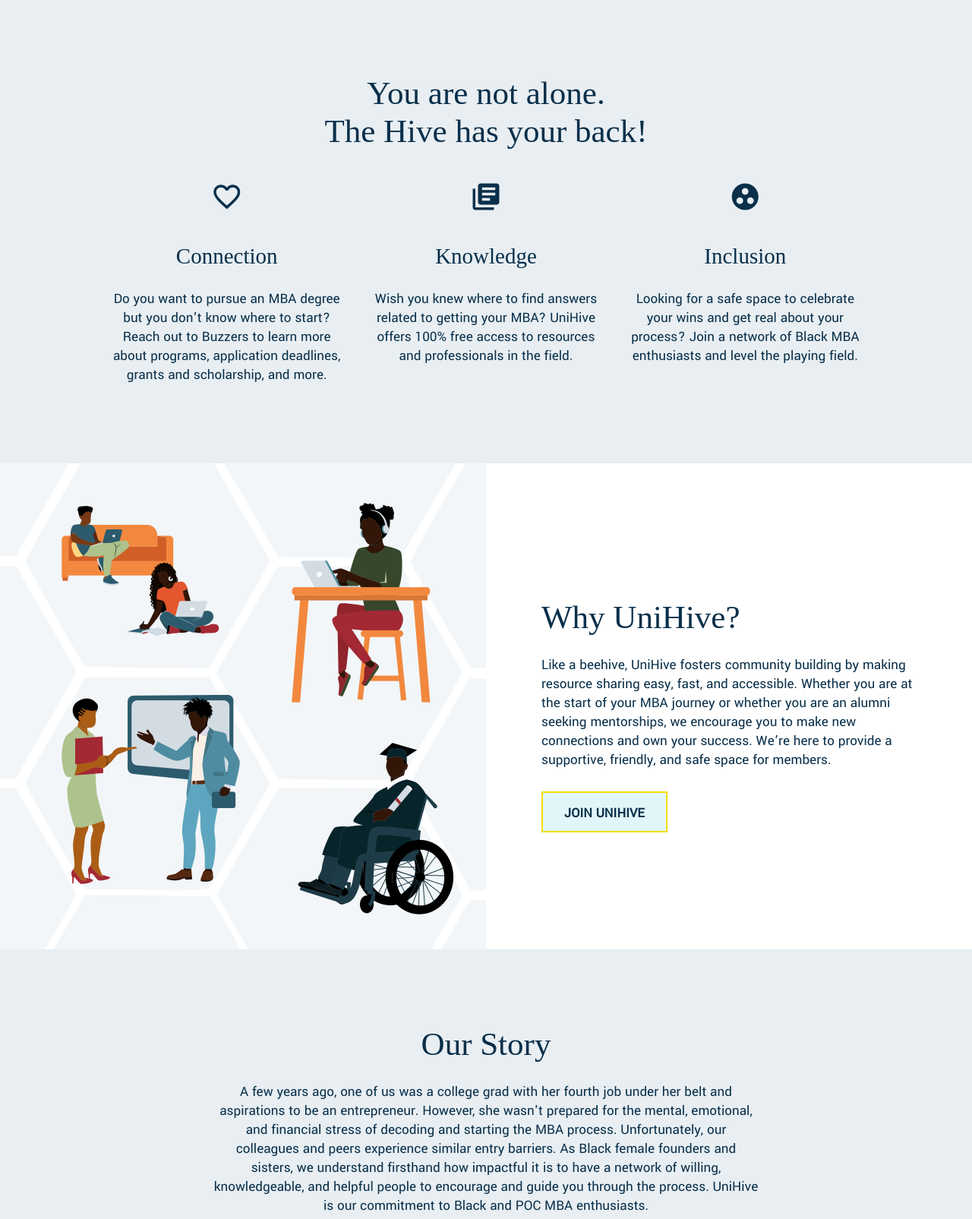
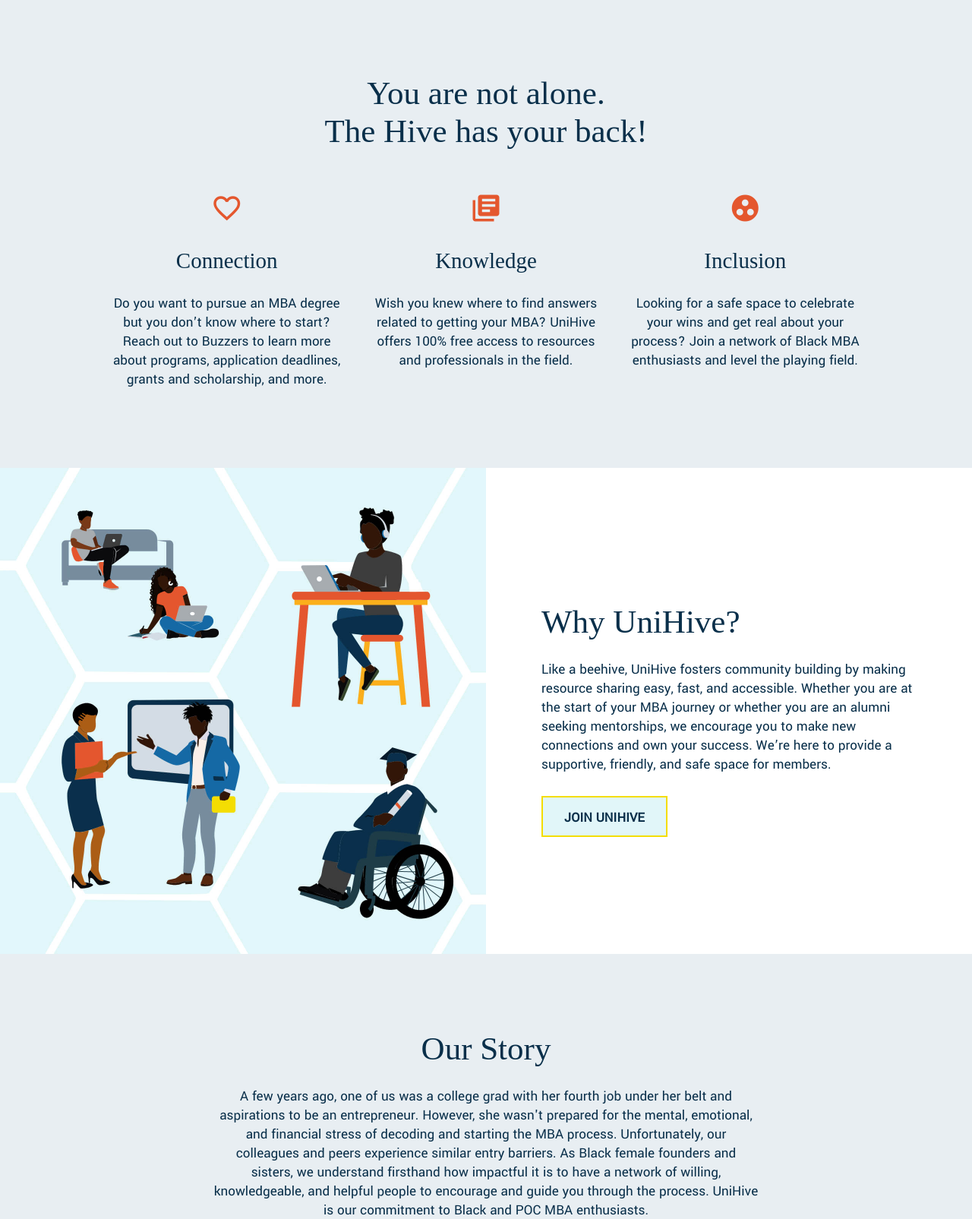
Before and after one commit to bdep90/unihive-app, a PHP site: page /home.html in a window 1280 px wide. Shown: the part 856-2461 px from the top of the page at 76% size. Run offline with PHP 8.4, Linux system fonts and the light colour scheme; some libraries are stand-ins or nearby versions; some web fonts are replaced.

Commit message:
icon color change

```diff
--- a/css/style.css
+++ b/css/style.css
@@ -37,7 +37,8 @@ h2, .h2 {
 h3, .h3 {
 	font-size: 29px;
 	line-height: 50px;
-	margin-top: 25px;
+	margin-top: 16px;
+	/*margin-top: 25px;*/
 	margin-bottom: 0px;
 }
 
@@ -121,11 +122,12 @@ a:focus {
 }
 
 .icon-block {
-	margin-top: 1rem;
+	margin-top: 2rem;
 }
 
 .material-icons {
 	font-size: 42px;
+	color: #E4572E;
 }
 
 .tagline {
--- a/home.html
+++ b/home.html
@@ -122,8 +122,8 @@
 		<section class="why-unihive section">
 			<div class="row valign-wrapper">
 				<div class="left col s12 m12 l6 valign-wrapper">
-					<img class="responsive-img hide-on-med-and-down" src="assets/unihive-community-illustration.jpg">
-					<img class="responsive-img hide-on-large-only" src="assets/unihive-community-illustration-mobile.jpg">
+					<img class="responsive-img hide-on-med-and-down" src="assets/unihive-illustration-2021.jpg">
+					<img class="responsive-img hide-on-large-only" src="assets/unihive-illustration-mobile-2021.jpg">
 				</div>
 
 				<div class="right col s12 m12 l6">
```
